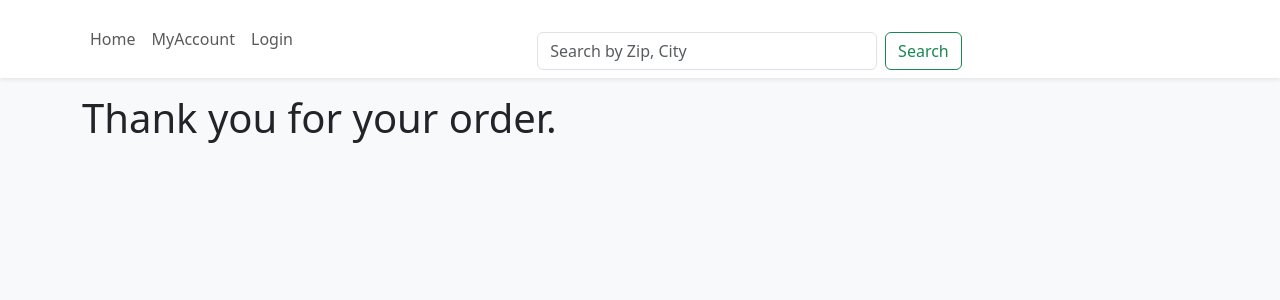
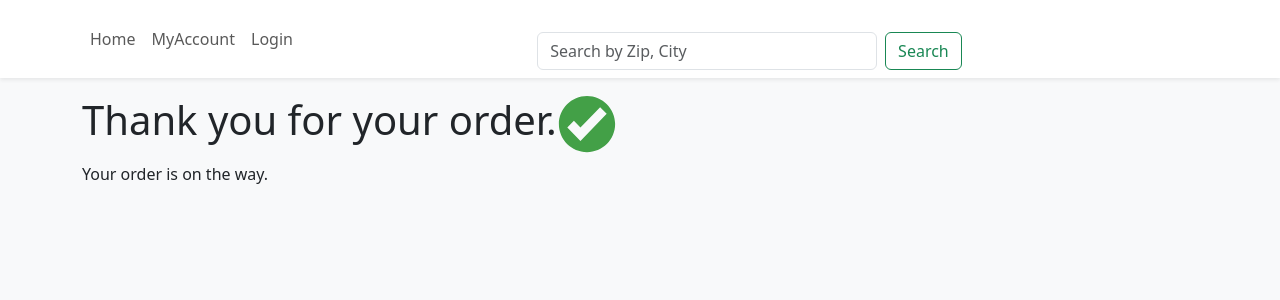
Before and after one commit to SetharikaSok/HomeMadeGo-Frontend, a React (Create React App) app: page /checkOut in a window 1280 px wide. Shown: the top 300 px of the page. Built offline with nearby package versions, Linux system fonts and the light colour scheme.

Commit message:
Frontend: In the handlePlaceOrder function, after successfully placing the order, the removeFromCart() function is called to clear the cart, and then the navigate('/checkOut') line is used to navigate to the checkout route.

```diff
--- a/src/App.tsx
+++ b/src/App.tsx
@@ -1,5 +1,5 @@
 import React from "react";
-import { Routes, Route } from "react-router-dom";
+import { Routes, Route} from "react-router-dom";
 import { Container } from "react-bootstrap";
 import { Home } from "./pages/Home";
 import  Kitchen  from "./pages/Kitchen";
--- a/src/components/OrderCart.tsx
+++ b/src/components/OrderCart.tsx
@@ -1,30 +1,26 @@
 import { Offcanvas, Stack } from "react-bootstrap"
 import { useOrderCart } from "../context/OrderCartContext"
 import { CartItem } from "./CartItem"
-import { Link, useLocation } from "react-router-dom"
+import { Link, useNavigate} from "react-router-dom"
 import { formatCurrency } from "../utilities/formatCurrency";
 import axios from "axios";
-import { useState } from "react";
 import { UserProfile } from "../redux/actions/profileAction";
 import { useSelector } from "react-redux";
+
 
 
 type OrderCartProps = {
     isOpen: boolean
   };
 
-type OrderState = {
-    id: string
-    totalAmount: number
-    orderDate: string
-};
-
 export function OrderCart({ isOpen }: OrderCartProps) {
-    const { closeCart, cartItems, getKitchenId } = useOrderCart()
+    const { closeCart, cartItems, getKitchenId, removeFromCart } = useOrderCart()
+    const navigate = useNavigate();
 
     const stateUserProfile = useSelector((state: any) => state.userProfile) as UserProfile;
 
     const handlePlaceOrder = async (token: string) => {
+
 
         const orderData = {
 
@@ -49,37 +45,39 @@ export function OrderCart({ isOpen }: OrderCartProps) {
                 orderData,
                 { headers: customHeaders }
             );
-            console.log(orderData)
-            // console.log('Successful registered. Response:', response.data);
+            console.log('New Order is successfully created! Response:', response.data);
+
             if (response.status === 200) {
-                console.log(" New Order is successfully created!")
+                // Clear the cart after placing the order
+                clearCart();
+
+                // Navigate to the checkout route
+                navigate('/checkOut');
             }
             else {
                 console.log("Order is failed to create.")
             }
-        //   setErrors(null); // Clear any previous errors if login succeeds
         } catch (err) {
-            console.error('Submision is failed:');
+            console.error('Submision is failed:', err);
         }
     };
 
-    // const validateForm = (): boolean => {
-    //     throw new Error("Function not implemented.");
-    // }
+
+
+    const clearCart = () => {
+        // Remove all items from the cart
+        cartItems.forEach(item => removeFromCart(item.id));
+      };
 
     const handleSubmit = (e: React.FormEvent) => {
         e.preventDefault();
-        // throw new Error("Function not implemented.");
+        handlePlaceOrder(stateUserProfile.webtoken);
 
         console.log('You Placed an Order.');
 
-        // if (validateForm()) {
-            handlePlaceOrder(stateUserProfile.webtoken);
-            // console.log('Order data:', orderData);
-            // }
+    };
 
 
-    };
 
     return (
         <Offcanvas show={isOpen} onHide={closeCart} placement="end">
@@ -103,8 +101,12 @@ export function OrderCart({ isOpen }: OrderCartProps) {
                     </div>
                     <div className="btn btn-primary mb-2">
                         <form action="" onSubmit={handleSubmit}>
-                            <button className="btn" type="submit" id="order">Place Order</button>
-                            <Link to="/checkOut" className="btn btn-defual border w-100 bg-secondary">Place Order</Link>
+                            <button
+                                className="btn"
+                                type="submit"
+                                id="order">
+                                    Place Order
+                                </button>
                         </form>
                     </div>
                 </Stack>
--- a/src/components/checkOut.tsx
+++ b/src/components/checkOut.tsx
@@ -3,8 +3,19 @@ import { Link } from "react-router-dom";
 export function CheckOut() {
     return (
         <>
-            <h1>Thank you for your order.</h1>
-            <h4></h4>
+            <h1>Thank you for your order.
+                <svg
+                    width="60px"
+                    height="60px"
+                    viewBox="0 0 64 64"
+                    fill="none"
+                    xmlns="http://www.w3.org/2000/svg"
+                    enable-background="new 0 0 64 64">
+                        <path d="M32,2C15.431,2,2,15.432,2,32c0,16.568,13.432,30,30,30c16.568,0,30-13.432,30-30C62,15.432,48.568,2,32,2z M25.025,50 l-0.02-0.02L24.988,50L11,35.6l7.029-7.164l6.977,7.184l21-21.619L53,21.199L25.025,50z"
+                        fill="#43a047"/>
+                </svg>
+            </h1>
+            <p>Your order is on the way.</p>
 
             {/* <div className="conatiner col-12 my-5 br-2 rounded ">
                 <div className="row">
```
